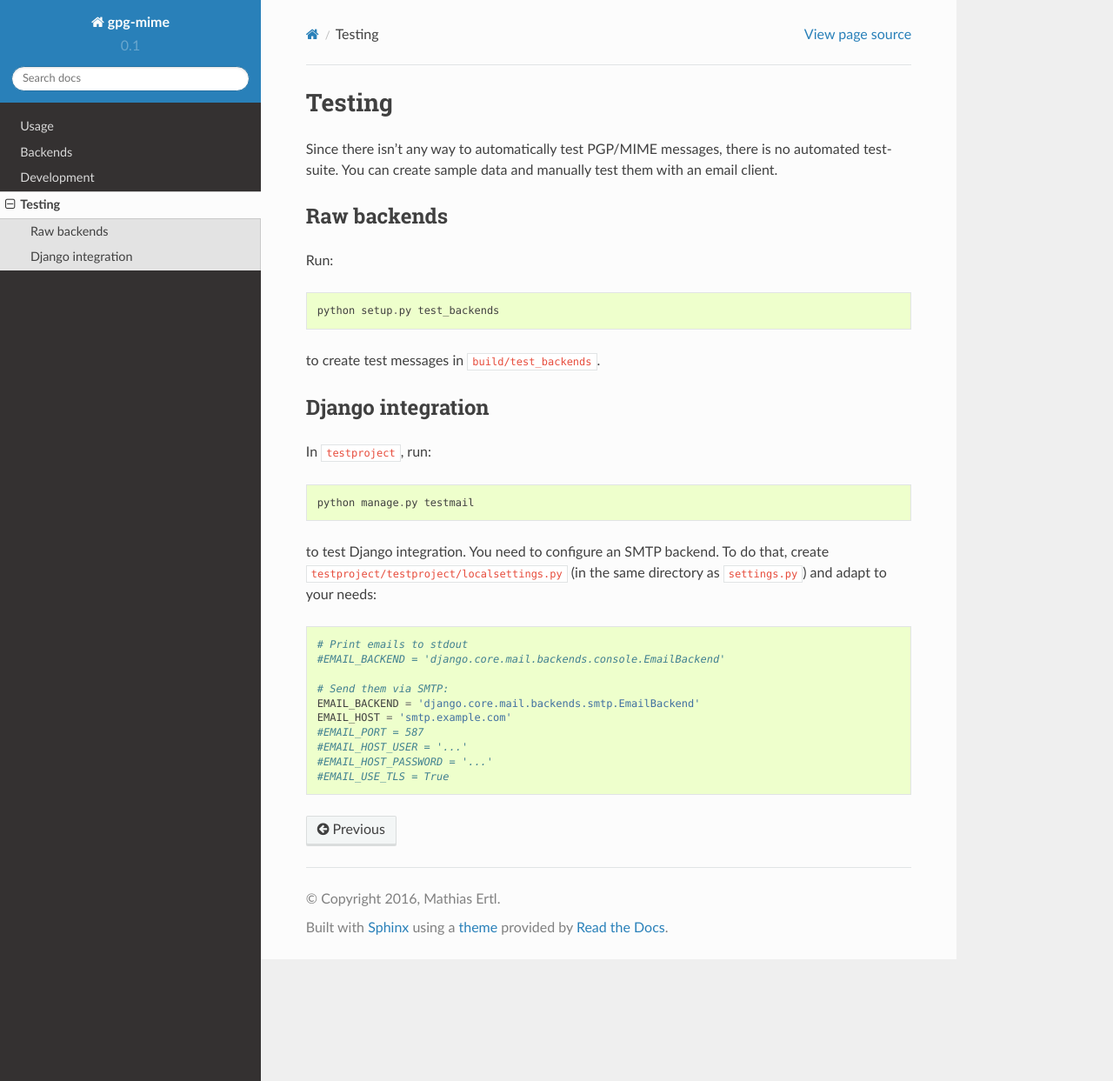
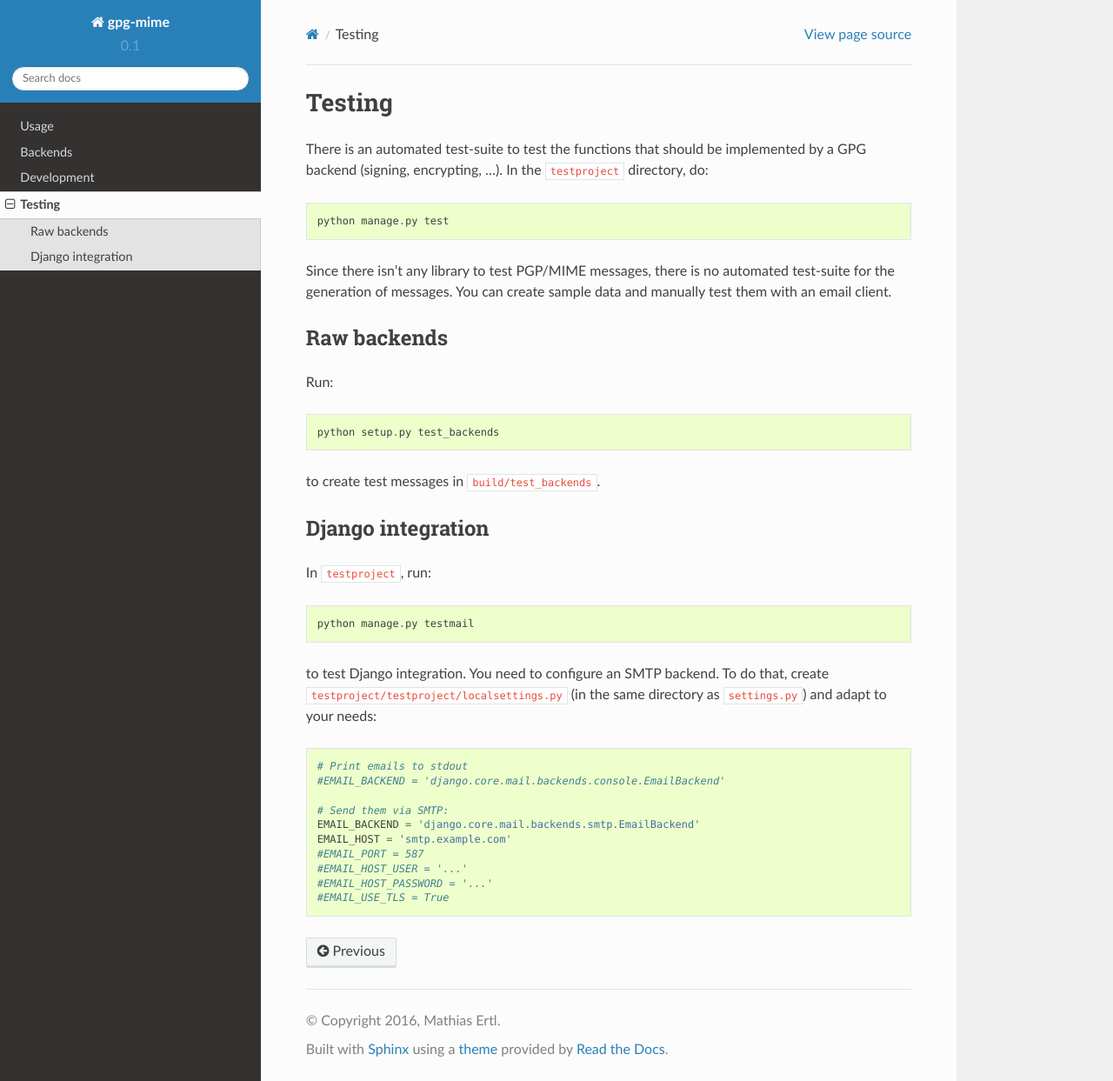
Before and after one commit to mathiasertl/gpgliblib, a Sphinx documentation site: the page built from doc/testing.rst, in a window 1280 px wide and 1243 px high. Shown: the whole window at 87% size. Built offline with Sphinx 7.4.7 and the Read the Docs theme 2.0.0, drawn with Linux system fonts in a browser that asks for light colours.

Commit message:
add note of automated testsuite

```diff
--- a/doc/testing.rst
+++ b/doc/testing.rst
@@ -2,9 +2,15 @@
 Testing
 #######
 
-Since there isn't any way to automatically test PGP/MIME messages, there is no
-automated test-suite. You can create sample data and manually test them with an
-email client.
+There is an automated test-suite to test the functions that should be
+implemented by a GPG backend (signing, encrypting, ...). In the ``testproject``
+directory, do::
+
+   python manage.py test
+
+Since there isn't any library to test PGP/MIME messages, there is no automated
+test-suite for the generation of messages. You can create sample data and
+manually test them with an email client.
 
 ************
 Raw backends
```
